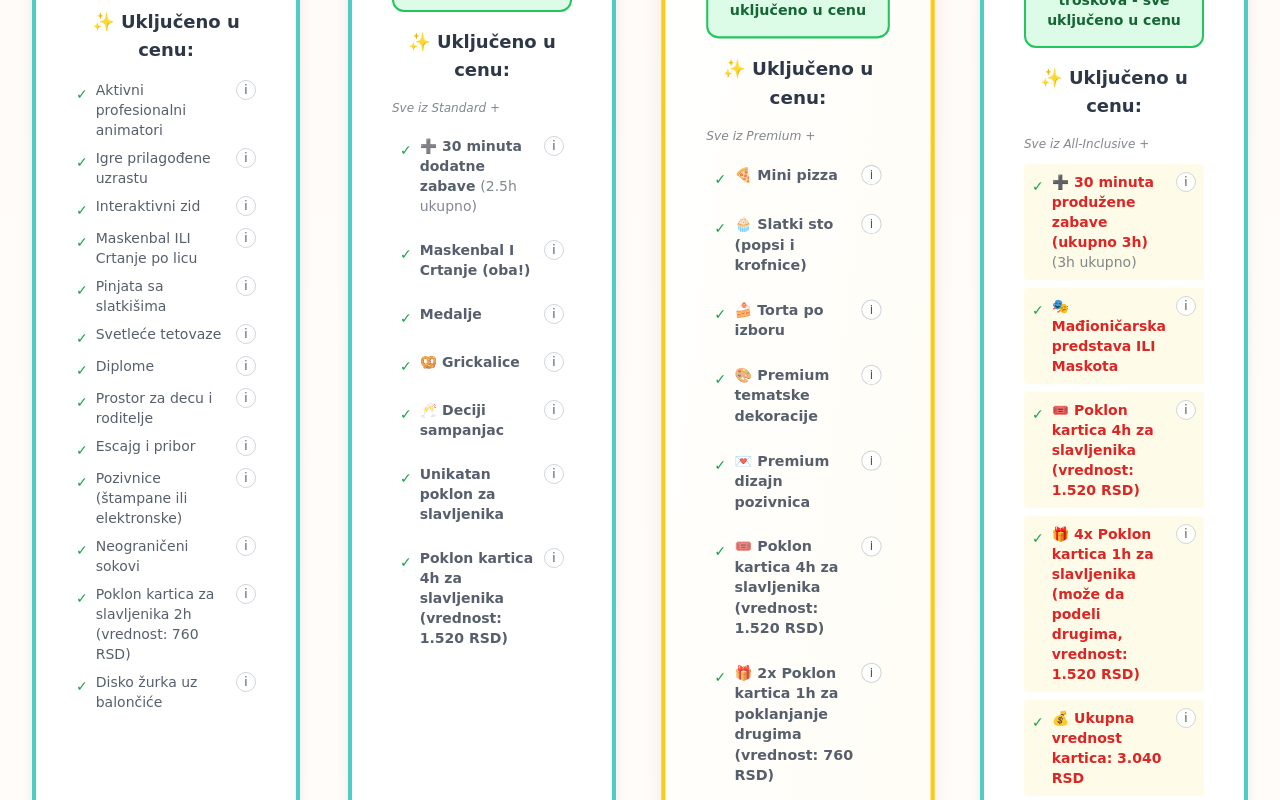
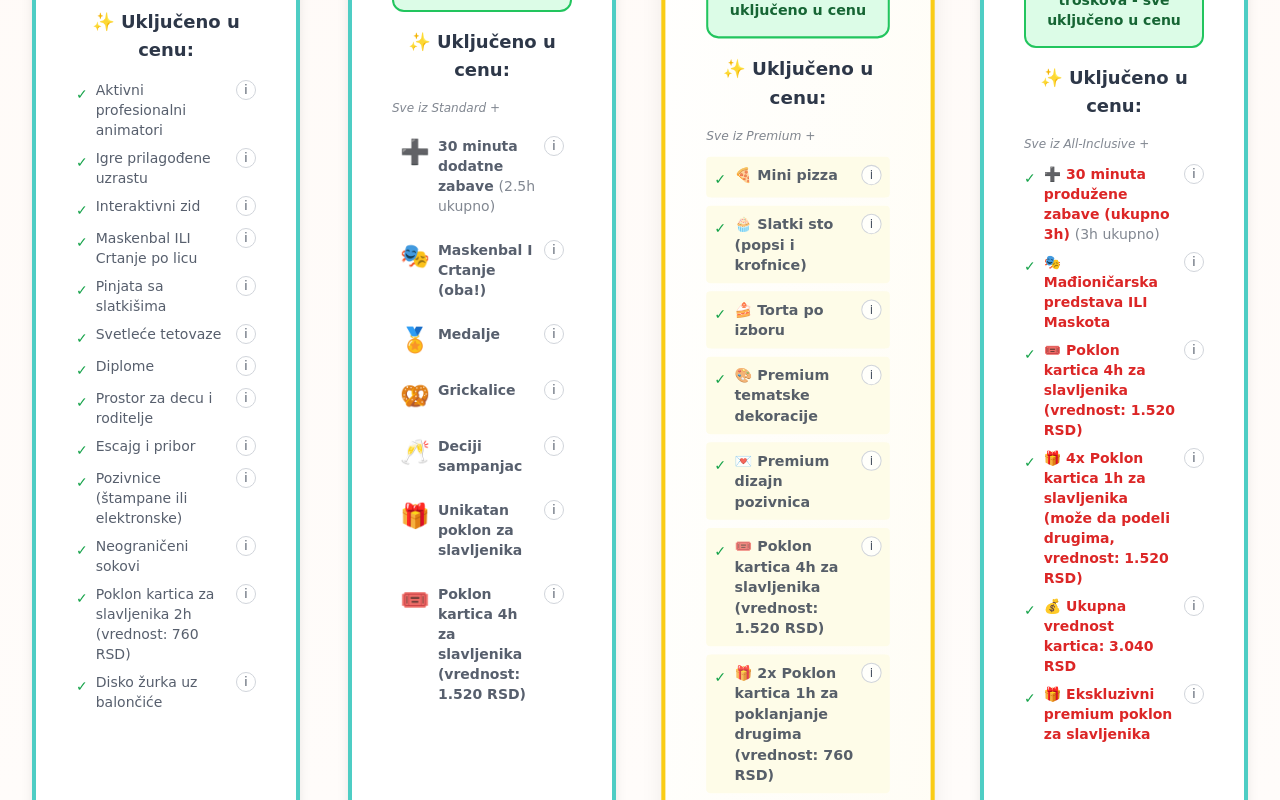
Before and after one commit to igor-rajnjak/jabadabadoo-website, a Next.js app: page /pricing-new in a window 1280 px wide. Shown: the part 1120-1920 px from the top of the page. Built offline with nearby package versions, Linux system fonts and the light colour scheme.

Commit message:
Update pricing-new: yellow background for All-Inclusive, emoji instead of checkmark for Premium, keep red text for Ultra

```diff
--- a/app/pricing-new/page.tsx
+++ b/app/pricing-new/page.tsx
@@ -120,10 +120,14 @@
                         return (
                           <>
                             {durationFeature && (
-                              <li className={`flex items-start gap-2 mb-3 ${durationFeature.isNew ? "bg-blue-50 p-2 rounded" : durationFeature.isExclusive ? "bg-yellow-50 p-2 rounded" : ""}`}>
-                                <span className="text-green-600 font-bold mt-1">✓</span>
+                              <li className={`flex items-start gap-2 mb-3 ${durationFeature.isNew && pkg.id === "all-inclusive" ? "bg-yellow-50 p-2 rounded" : durationFeature.isNew ? "bg-blue-50 p-2 rounded" : durationFeature.isExclusive ? "" : ""}`}>
+                                {pkg.id === "premium" ? (
+                                  <span className="text-2xl mt-0">{durationFeature.text.match(/^[^\s]+/)?.[0] || "➕"}</span>
+                                ) : (
+                                  <span className="text-green-600 font-bold mt-1">✓</span>
+                                )}
                                 <span className={`flex-1 font-semibold ${durationFeature.isExclusive ? "text-red-600" : "text-text/80"}`}>
-                                  {durationFeature.text} <span className="text-text/60 font-normal">({totalDuration})</span>
+                                  {pkg.id === "premium" ? durationFeature.text.replace(/^[^\s]+\s/, "") : durationFeature.text} <span className="text-text/60 font-normal">({totalDuration})</span>
                                 </span>
                                 {durationFeature.tooltip && (
                                   <button
@@ -137,10 +141,20 @@
                                 )}
                               </li>
                             )}
-                            {otherFeatures.map((feature, idx) => (
-                              <li key={idx} className={`flex items-start gap-2 ${feature.isNew ? "bg-blue-50 p-2 rounded" : feature.isExclusive ? "bg-yellow-50 p-2 rounded" : ""}`}>
-                                <span className="text-green-600 font-bold mt-1">✓</span>
-                                <span className={`flex-1 font-semibold ${feature.isExclusive ? "text-red-600" : "text-text/80"}`}>{feature.text}</span>
+                            {otherFeatures.map((feature, idx) => {
+                              // Extract emoji from text if it exists
+                              const emojiMatch = feature.text.match(/^([^\s]+)\s/);
+                              const emoji = emojiMatch ? emojiMatch[1] : null;
+                              const textWithoutEmoji = emoji ? feature.text.replace(/^[^\s]+\s/, "") : feature.text;
+
+                              return (
+                              <li key={idx} className={`flex items-start gap-2 ${feature.isNew && pkg.id === "all-inclusive" ? "bg-yellow-50 p-2 rounded" : feature.isNew ? "bg-blue-50 p-2 rounded" : feature.isExclusive ? "" : ""}`}>
+                                {pkg.id === "premium" ? (
+                                  <span className="text-2xl mt-0">{emoji || "✨"}</span>
+                                ) : (
+                                  <span className="text-green-600 font-bold mt-1">✓</span>
+                                )}
+                                <span className={`flex-1 font-semibold ${feature.isExclusive ? "text-red-600" : "text-text/80"}`}>{pkg.id === "premium" ? textWithoutEmoji : feature.text}</span>
                                 {feature.tooltip && (
                                   <button
                                     onMouseEnter={(e) => handleTooltip(e, feature.tooltip)}
@@ -152,7 +166,8 @@
                                   </button>
                                 )}
                               </li>
-                            ))}
+                            );
+                            })}
                           </>
                         );
                       })()}
--- a/lib/pricingDataNew.ts
+++ b/lib/pricingDataNew.ts
@@ -61,12 +61,12 @@
     popular: false,
     allIncluded: true,
     additionalFeatures: [
-      { text: "Maskenbal I Crtanje (oba!)", tooltip: "Dobijate OBE opcije umesto jedne - i maskenbal sa kostimima i profesionalno šminkanje za svu decu.", isNew: true },
-      { text: "Medalje", tooltip: "Medalje za pobednike takmičenja i igara. Deca vole da dobiju nagrade!", isNew: true },
+      { text: "🎭 Maskenbal I Crtanje (oba!)", tooltip: "Dobijate OBE opcije umesto jedne - i maskenbal sa kostimima i profesionalno šminkanje za svu decu.", isNew: true },
+      { text: "🏅 Medalje", tooltip: "Medalje za pobednike takmičenja i igara. Deca vole da dobiju nagrade!", isNew: true },
       { text: "🥨 Grickalice", tooltip: "Raznovrsne grickalice za decu tokom proslave.", isNew: true },
       { text: "🥂 Deciji sampanjac", tooltip: "Deciji sampanjac za slavljenje rođendana.", isNew: true },
-      { text: "Unikatan poklon za slavljenika", tooltip: "Unikatan poklon koji nas čini autentičnim a slavljeniku ostavlja nezaboravne uspomene.", isNew: true },
-      { text: "Poklon kartica 4h za slavljenika (vrednost: 1.520 RSD)", tooltip: "Duplo vreme u igraonici - 4 sata besplatnog korišćenja za slavljenika u narednih 30 dana.", isNew: true },
+      { text: "🎁 Unikatan poklon za slavljenika", tooltip: "Unikatan poklon koji nas čini autentičnim a slavljeniku ostavlja nezaboravne uspomene.", isNew: true },
+      { text: "🎟️ Poklon kartica 4h za slavljenika (vrednost: 1.520 RSD)", tooltip: "Duplo vreme u igraonici - 4 sata besplatnog korišćenja za slavljenika u narednih 30 dana.", isNew: true },
       { text: "➕ 30 minuta dodatne zabave", tooltip: "Proslava traje 2,5 sata umesto 2h - više vremena za igru i zabavu!", isNew: true },
     ],
     strategyNote: "💡 Idealno za: Roditelje koji žele proširenu zabavu. Za 6.000 više dobijate grickalice, sampanjac, obe šminke/maskenbale, medalje i produženo trajanje.<br><br>✨ 20 usluga uključeno",
```
